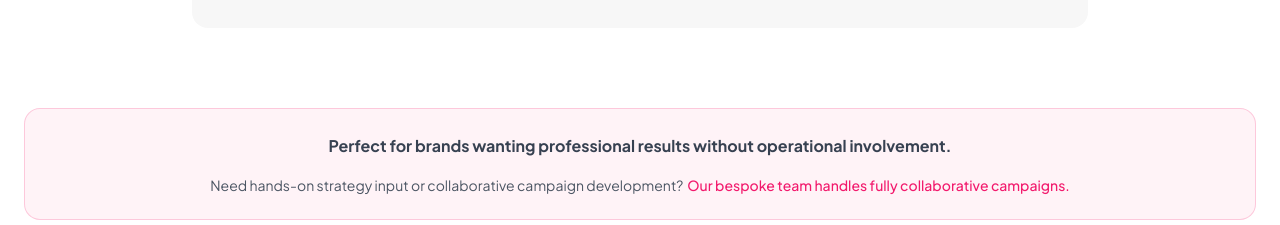
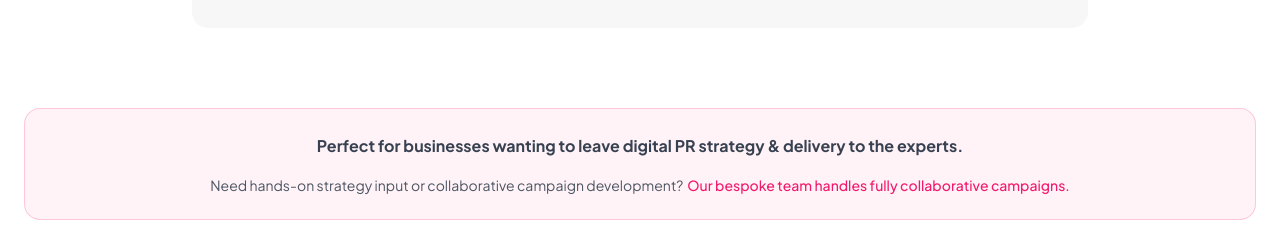
Before and after one commit to ZoCodes/reboot-authority-launchpad, a React (Vite) app: page / in a window 1280 px wide. Shown: the part 2600-2825 px from the top of the page. Built offline with nearby package versions, Linux system fonts and the light colour scheme.

Commit message:
Add expert-focused messaging
Updated the pricing calculator section to emphasize the "Zero Intervention" approach, highlighting its suitability for businesses seeking expert-led digital PR strategy and delivery.

```diff
--- a/src/components/PricingCalculatorSection.tsx
+++ b/src/components/PricingCalculatorSection.tsx
@@ -75,7 +75,7 @@ const PricingCalculatorSection = () => {
         {/* Enhanced Qualification Messaging */}
         <div className="bg-reboot-pink/5 rounded-2xl p-6 mb-12 text-center border border-reboot-pink/20">
           <p className="text-gray-700 mb-4">
-            <strong>Perfect for brands wanting professional results without operational involvement.</strong>
+            <strong>Perfect for businesses wanting to leave digital PR strategy & delivery to the experts.</strong>
           </p>
           <p className="text-sm text-gray-600">
             Need hands-on strategy input or collaborative campaign development?
```
